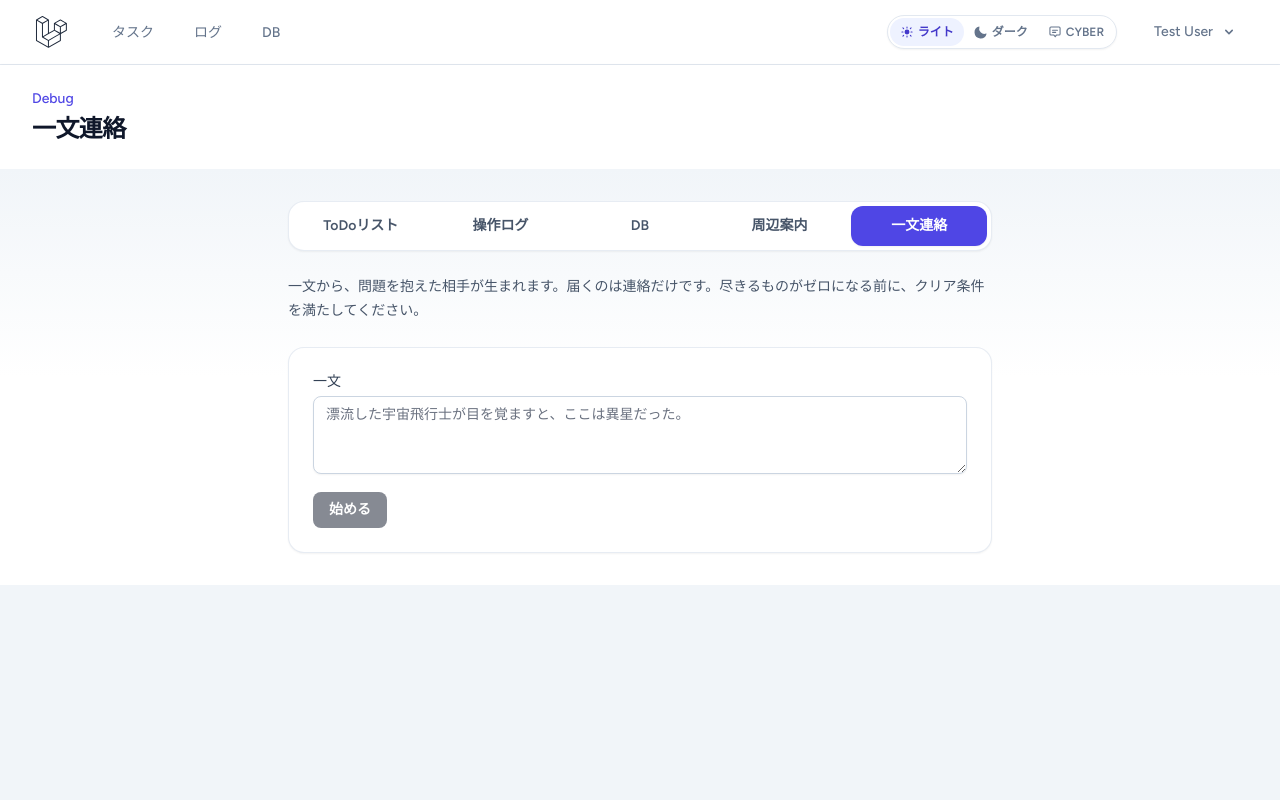
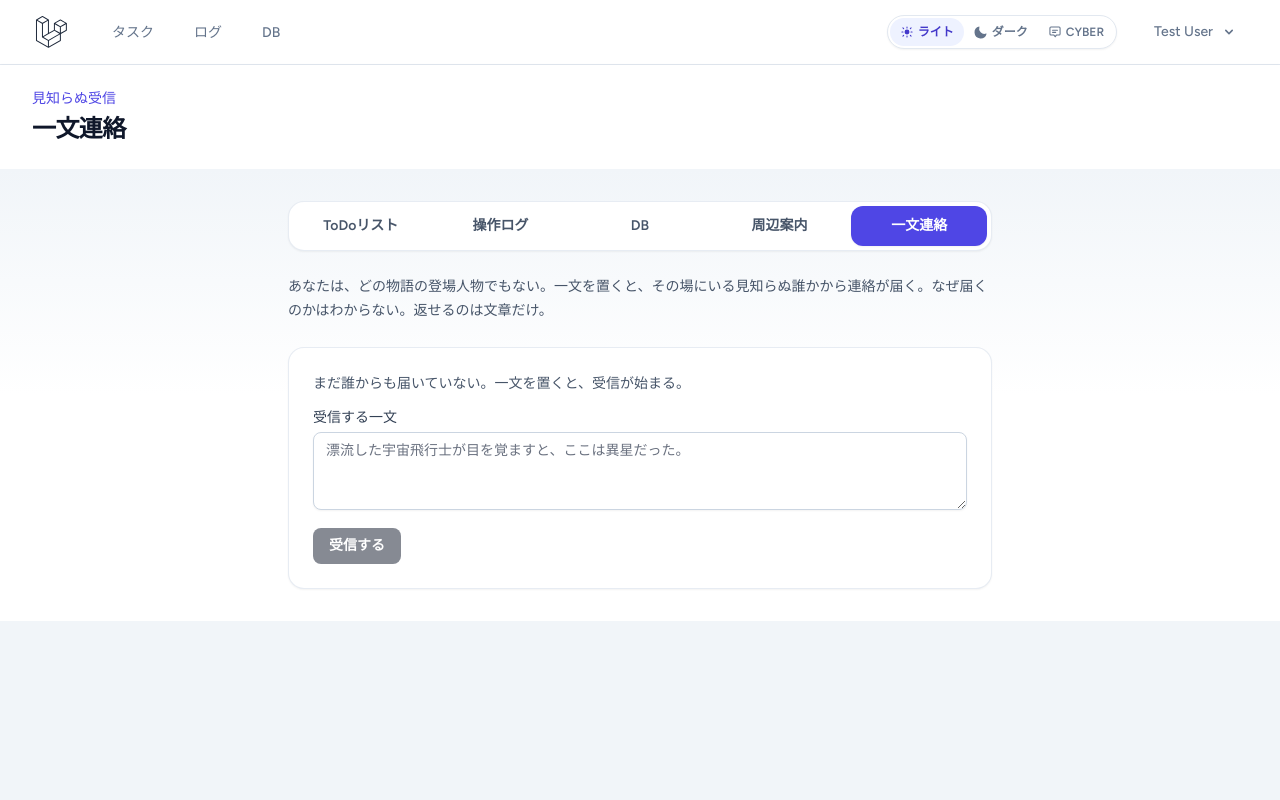
Before and after one commit to Sh1mak1/gemini-hub, a Laravel app: page /debug/contact in a window 1280 px wide. Run offline with Laravel 12, Linux system fonts and the light colour scheme; a user stored in the database is signed in; data comes from the database, SQL or seed files in the repository; data that the repository does not hold is empty; style sheets or scripts are compiled from the project's sources; some libraries are stand-ins or nearby versions; some web fonts are replaced.

Commit message:
Treat the player as themselves receiving a stranger from outside the story.
The same person can answer any sentence, and the screen now opens like an unknown contact coming in.

Co-authored-by: Cursor <cursoragent@cursor.com>

```diff
--- a/src/resources/js/Pages/Debug/Contact.jsx
+++ b/src/resources/js/Pages/Debug/Contact.jsx
@@ -8,9 +8,9 @@ function csrfToken() {
 }
 
 const STATUS_LABEL = {
-    ongoing: '連絡中',
-    cleared: 'クリア',
-    lost: 'ゲームオーバー',
+    ongoing: '信号は続いている',
+    cleared: '向こうで目処が立った',
+    lost: '信号が途切れた',
 };
 
 export default function Contact({ game: initialGame }) {
@@ -107,7 +107,7 @@ export default function Contact({ game: initialGame }) {
         <AuthenticatedLayout
             header={
                 <div>
-                    <p className="text-sm font-medium text-indigo-600 dark:text-indigo-300">Debug</p>
+                    <p className="text-sm font-medium text-indigo-600 dark:text-indigo-300">見知らぬ受信</p>
                     <h2 className="mt-1 text-2xl font-bold tracking-tight text-slate-900 dark:text-slate-100">
                         一文連絡
                     </h2>
@@ -121,7 +121,7 @@ export default function Contact({ game: initialGame }) {
                     <AppSectionTabs activeTab="contact" />
 
                     <p className="text-sm leading-6 text-slate-600 dark:text-slate-300">
-                        一文から、問題を抱えた相手が生まれます。届くのは連絡だけです。尽きるものがゼロになる前に、クリア条件を満たしてください。
+                        あなたは、どの物語の登場人物でもない。一文を置くと、その場にいる見知らぬ誰かから連絡が届く。なぜ届くのかはわからない。返せるのは文章だけ。
                     </p>
 
                     {error && (
@@ -133,25 +133,33 @@ export default function Contact({ game: initialGame }) {
                     {game && (
                         <section className="space-y-4 rounded-2xl border border-slate-200/80 bg-white p-4 shadow-sm dark:border-slate-800 dark:bg-slate-900 sm:p-6">
                             <div className="flex flex-wrap items-center justify-between gap-2">
-                                <h3 className="text-lg font-semibold text-slate-900 dark:text-slate-100">
-                                    {game.character_name}
-                                </h3>
+                                <div>
+                                    <p className="text-xs font-medium tracking-wide text-slate-500 dark:text-slate-400">
+                                        見知らぬ送信者
+                                    </p>
+                                    <h3 className="text-lg font-semibold text-slate-900 dark:text-slate-100">
+                                        {game.character_name}
+                                    </h3>
+                                </div>
                                 <span className="rounded-full bg-slate-100 px-3 py-1 text-xs font-semibold text-slate-700 dark:bg-slate-800 dark:text-slate-200">
                                     {STATUS_LABEL[game.status] ?? game.status}
                                 </span>
                             </div>
 
+                            <p className="text-sm leading-6 text-slate-500 dark:text-slate-400">
+                                置いた一文「{game.sentence}」
+                            </p>
                             <p className="whitespace-pre-wrap text-sm leading-6 text-slate-700 dark:text-slate-200">
                                 {game.situation}
                             </p>
 
                             <dl className="space-y-2 text-sm">
                                 <div>
-                                    <dt className="font-medium text-slate-500 dark:text-slate-400">連絡手段</dt>
+                                    <dt className="font-medium text-slate-500 dark:text-slate-400">届き方</dt>
                                     <dd className="text-slate-800 dark:text-slate-100">{game.channel}</dd>
                                 </div>
                                 <div>
-                                    <dt className="font-medium text-slate-500 dark:text-slate-400">クリア条件</dt>
+                                    <dt className="font-medium text-slate-500 dark:text-slate-400">途切れるまでにすること</dt>
                                     <dd className="text-slate-800 dark:text-slate-100">{game.clear_condition}</dd>
                                 </div>
                                 <div>
@@ -182,7 +190,7 @@ export default function Contact({ game: initialGame }) {
 
                             {game.status === 'cleared' && (
                                 <p className="text-sm font-medium text-emerald-700 dark:text-emerald-300">
-                                    クリア条件を満たしました。
+                                    向こうで、目処が立った。信号はもう急がなくていい。
                                 </p>
                             )}
 
@@ -197,7 +205,7 @@ export default function Contact({ game: initialGame }) {
                                         }`}
                                     >
                                         <p className="mb-1 text-xs font-semibold opacity-70">
-                                            {entry.role === 'player' ? 'あなた' : game.character_name}
+                                            {entry.role === 'player' ? 'あなた（受信した本人）' : `${game.character_name}（見知らぬ相手）`}
                                         </p>
                                         <p className="whitespace-pre-wrap">{entry.text}</p>
                                     </li>
@@ -207,7 +215,7 @@ export default function Contact({ game: initialGame }) {
                             {game.status === 'ongoing' && (
                                 <form onSubmit={send} className="space-y-3">
                                     <label className="block text-sm font-medium text-slate-700 dark:text-slate-200">
-                                        連絡
+                                        見知らぬ相手へ返す
                                         <textarea
                                             value={message}
                                             onChange={(event) => setMessage(event.target.value)}
@@ -223,7 +231,7 @@ export default function Contact({ game: initialGame }) {
                                         disabled={processing || message.trim() === ''}
                                         className="rounded-lg bg-indigo-600 px-4 py-2 text-sm font-semibold text-white disabled:opacity-50"
                                     >
-                                        {processing === 'send' ? '送信しています…' : '送る'}
+                                        {processing === 'send' ? '返しています…' : '返す'}
                                     </button>
                                 </form>
                             )}
@@ -234,8 +242,13 @@ export default function Contact({ game: initialGame }) {
                         onSubmit={start}
                         className="space-y-3 rounded-2xl border border-slate-200/80 bg-white p-4 shadow-sm dark:border-slate-800 dark:bg-slate-900 sm:p-6"
                     >
+                        <p className="text-sm leading-6 text-slate-600 dark:text-slate-300">
+                            {game
+                                ? '別の一文を置くと、別の見知らぬ誰かから届く。'
+                                : 'まだ誰からも届いていない。一文を置くと、受信が始まる。'}
+                        </p>
                         <label className="block text-sm font-medium text-slate-700 dark:text-slate-200">
-                            {game ? '別の一文で始める' : '一文'}
+                            受信する一文
                             <textarea
                                 value={sentence}
                                 onChange={(event) => setSentence(event.target.value)}
@@ -252,7 +265,7 @@ export default function Contact({ game: initialGame }) {
                             disabled={processing || sentence.trim() === ''}
                             className="rounded-lg bg-slate-900 px-4 py-2 text-sm font-semibold text-white disabled:opacity-50 dark:bg-slate-100 dark:text-slate-900"
                         >
-                            {processing === 'start' ? '生成しています…' : '始める'}
+                            {processing === 'start' ? '受信しています…' : '受信する'}
                         </button>
                     </form>
                 </div>
```
Also changed, not shown: src/app/Services/ContactGame/ContactGameService.php (+20 -14 lines).
